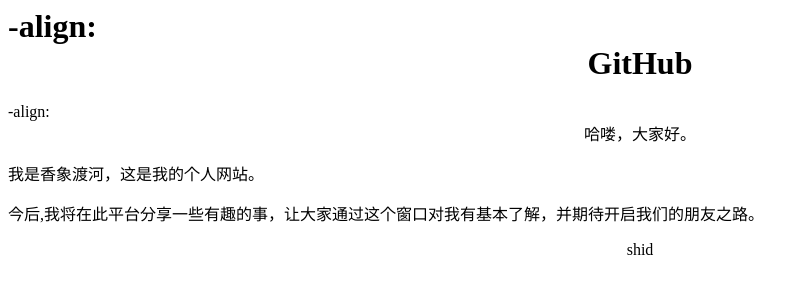
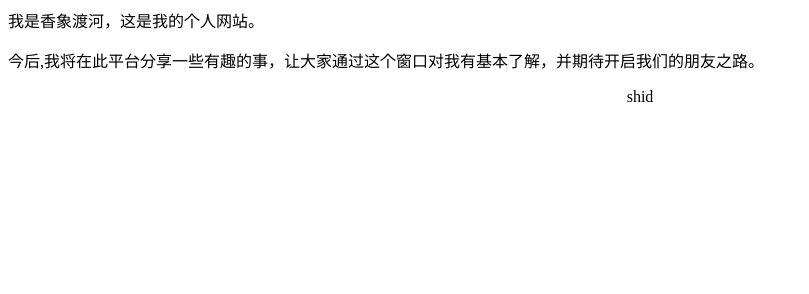
Before and after one commit to huziahu/huziahu.github.io, a plain HTML site: page index.html in a window 1280 px wide. Shown: the whole page, without its empty margins (0-809 px from the left). Drawn offline with Linux system fonts and the light colour scheme.

Commit message:
index.html

```diff
--- a/index.html
+++ b/index.html
@@ -1,5 +1,3 @@
-<h1>-align: <center>GitHub</center></h1>
--align: <center>哈喽，大家好。</center>
 <p>我是香象渡河，这是我的个人网站。</p>
 <p>今后,我将在此平台分享一些有趣的事，让大家通过这个窗口对我有基本了解，并期待开启我们的朋友之路。</p>
 <p style="text-align:center">shid</p>
```
